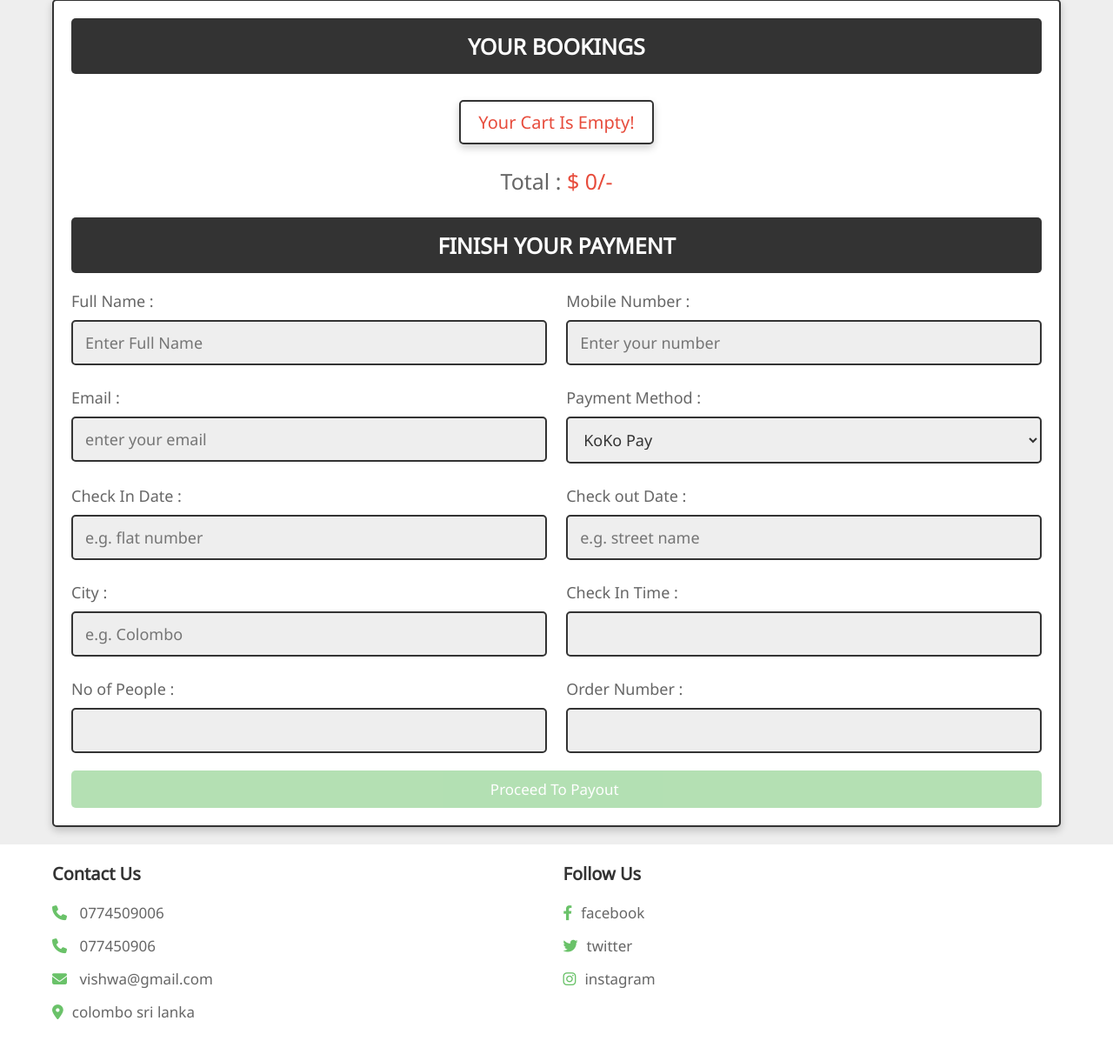
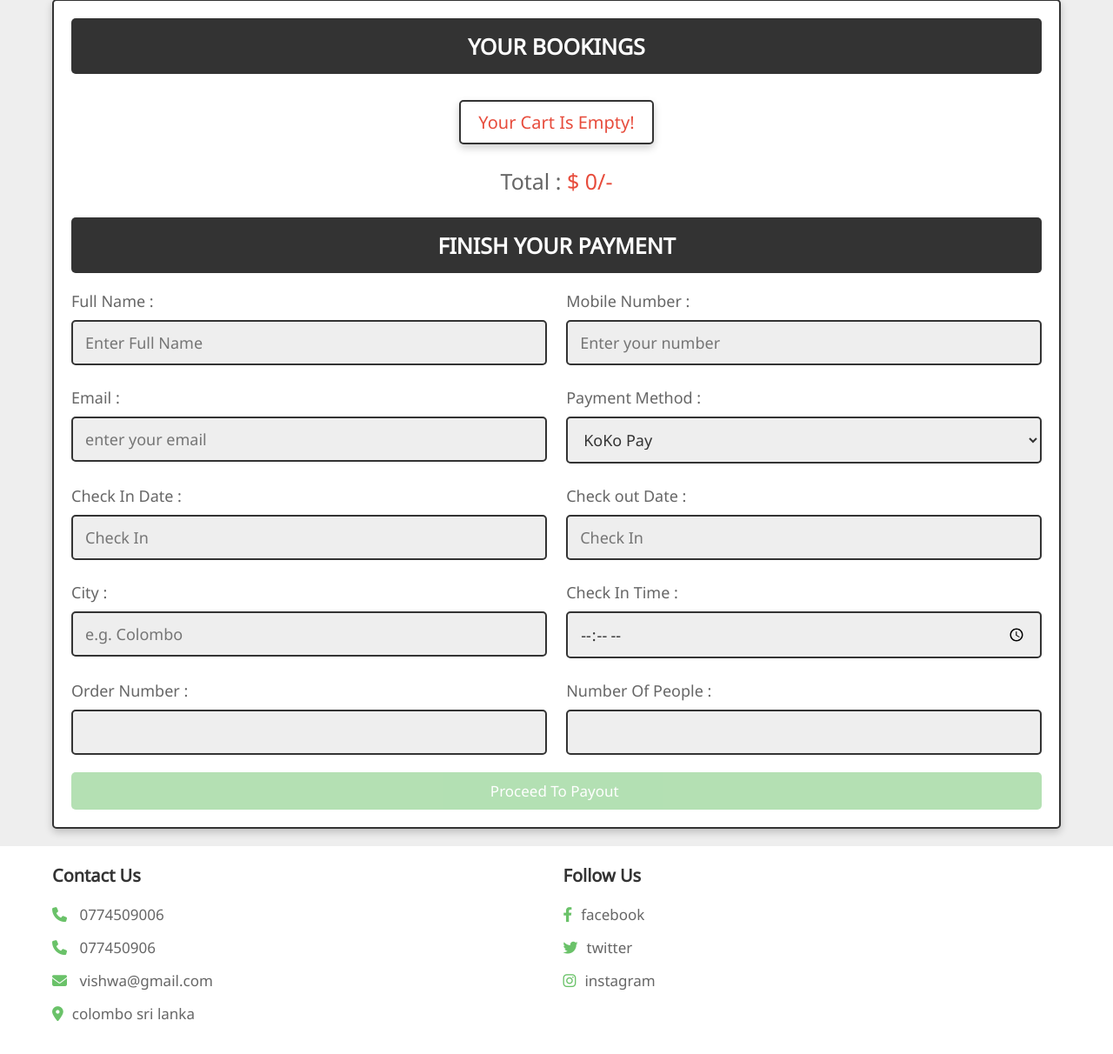
Before and after one commit to shav74/petwet, a PHP site: page /checkout.php in a window 1280 px wide. Shown: the part 114-1326 px from the top of the page at 87% size. Before the commit the page ends 1286 px from the top, so only its background shows below. Run offline with PHP 8.4, Linux system fonts and the light colour scheme; the visitor is signed in with stand-in values (Sample User, id 1); data that the repository does not hold is empty; some libraries are stand-ins or nearby versions.

Commit message:
Update checkout.php

```diff
--- a/ecommerce website/checkout.php
+++ b/ecommerce website/checkout.php
@@ -131,11 +131,13 @@ if (isset($_POST['order'])) {
             </div>
             <div class="inputBox">
                <span>Check In Date :</span>
-               <input type="text" name="flat" placeholder="e.g. flat number" class="box" maxlength="50" required>
+               <input name="date" type="text" onfocus="(this.type='date')" class="box" onblur="if(!this.value)this.type='text'"
+               placeholder="Check In">
             </div>
             <div class="inputBox">
                <span>Check out Date :</span>
-               <input type="text" name="street" placeholder="e.g. street name" class="box" maxlength="50" required>
+               <input name="date" type="text" onfocus="(this.type='date')" class="box" onblur="if(!this.value)this.type='text'"
+               placeholder="Check In">
             </div>
             <div class="inputBox">
                <span>City :</span>
@@ -143,14 +145,14 @@ if (isset($_POST['order'])) {
             </div>
             <div class="inputBox">
                <span>Check In Time :</span>
-               <input type="text" name="state" placeholder="" class="box" maxlength="50" required>
+               <input type="time" name="state" placeholder="" class="box" maxlength="50" required>
             </div>
             <div class="inputBox">
-               <span>No of People :</span>
+               <span>Order Number :</span>
                <input type="text" name="country" placeholder="" class="box" maxlength="50" required>
             </div>
             <div class="inputBox">
-               <span>Order Number :</span>
+               <span>Number Of People :</span>
                <input type="number" min="0" name="pin_code" placeholder="" min="0" max="999999"
                   onkeypress="if(this.value.length == 6) return false;" class="box" required>
             </div>
```
